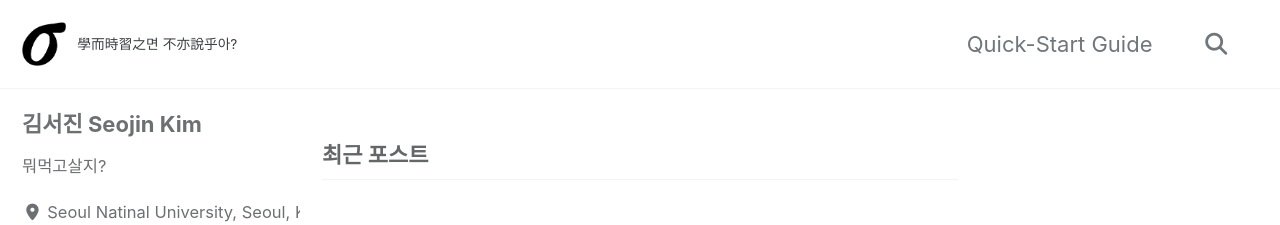
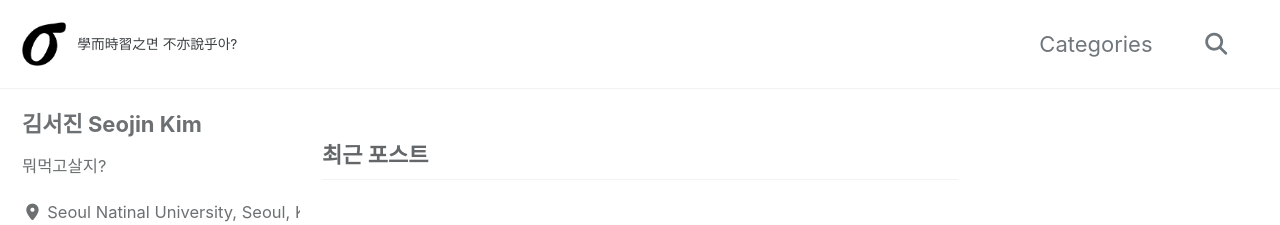
Before and after one commit to keemseojin/keemseojin.github.io, a Jekyll site: the page built from index.html, in a window 1280 px wide. Shown: the top 225 px of the page. Built offline with Jekyll 4.4.1, drawn with Linux system fonts in a browser that asks for light colours; cached includes are drawn as plain includes; the list of posts is cut into pages by our own code.

Commit message:
Update navigation.yml

```diff
--- a/_data/navigation.yml
+++ b/_data/navigation.yml
@@ -1,7 +1,7 @@
 # main links
 main:
-  - title: "Quick-Start Guide"
-    url: https://mmistakes.github.io/minimal-mistakes/docs/quick-start-guide/
+  - title: "Categories"
+    url: "/Categories/"
   # - title: "About"
   #   url: https://mmistakes.github.io/minimal-mistakes/about/
   # - title: "Sample Posts"
```
